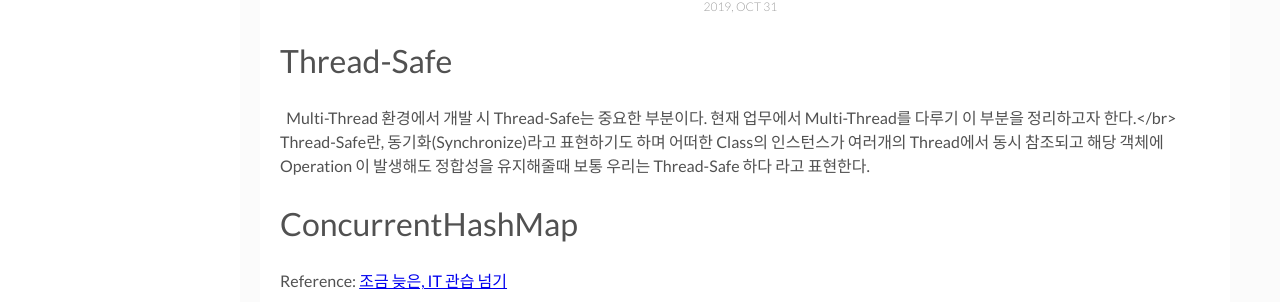
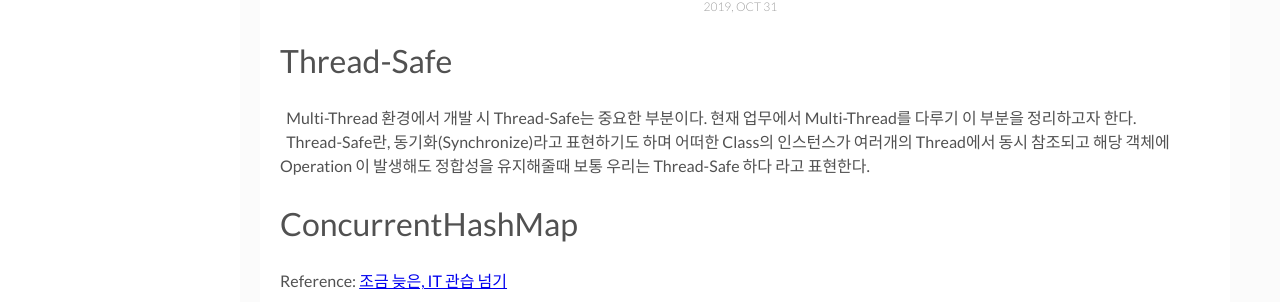
Before and after one commit to hboseong/hboseong.github.io, a Jekyll site: the page built from _posts/2019-10-31-Java-ConcurrentHashMap.md, in a window 1280 px wide. Shown: the part 455-757 px from the top of the page. Built offline with Jekyll 4.4.1, drawn with Linux system fonts in a browser that asks for light colours; nearby versions of some CDN libraries; comment, search, counter and statistics services are not loaded.

```diff
--- a/_posts/2019-10-31-Java-ConcurrentHashMap.md
+++ b/_posts/2019-10-31-Java-ConcurrentHashMap.md
@@ -8,7 +8,7 @@ img: concurrenthashmap.png
 ---
 
 # Thread-Safe
-&nbsp; Multi-Thread 환경에서 개발 시 Thread-Safe는 중요한 부분이다. 현재 업무에서 Multi-Thread를 다루기 이 부분을 정리하고자 한다.</br>
+&nbsp; Multi-Thread 환경에서 개발 시 Thread-Safe는 중요한 부분이다. 현재 업무에서 Multi-Thread를 다루기 이 부분을 정리하고자 한다.<br>
 &nbsp; Thread-Safe란, 동기화(Synchronize)라고 표현하기도 하며 어떠한 Class의 인스턴스가 여러개의 Thread에서 동시 참조되고 해당 객체에 Operation 이 발생해도 정합성을 유지해줄때 보통 우리는 Thread-Safe 하다 라고 표현한다.
 
 # ConcurrentHashMap
```
